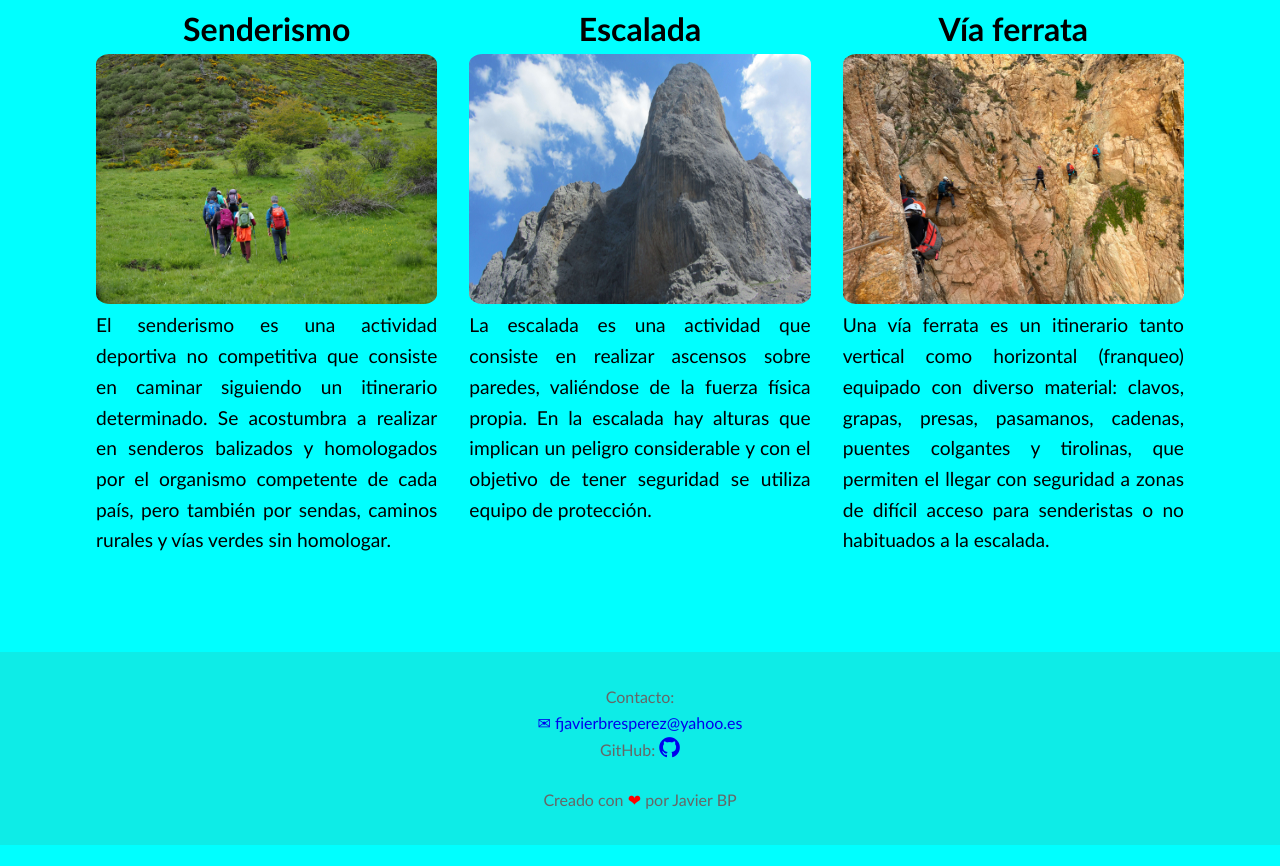
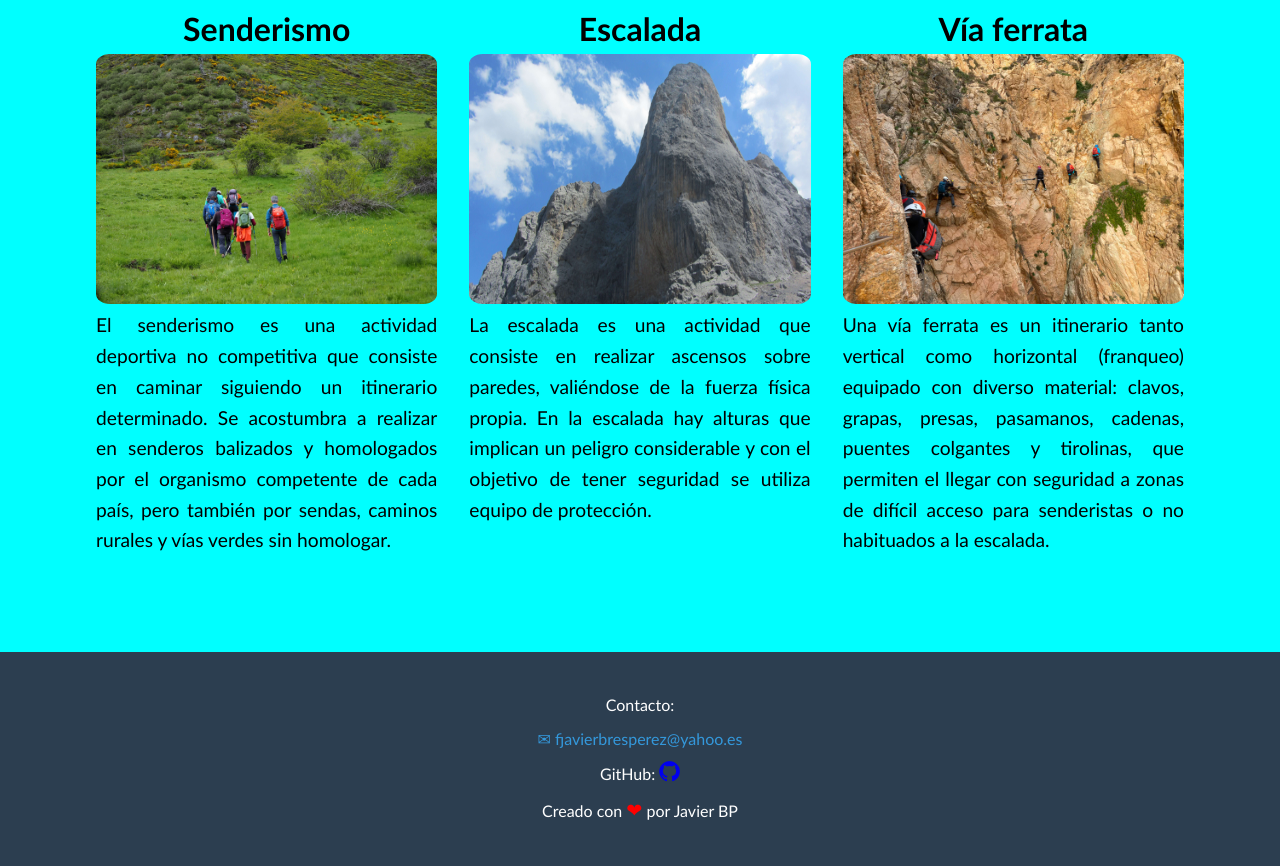
Before and after one commit to JavierBres/reto_frontend, a plain HTML site: page index.html in a window 1280 px wide. Shown: the part 596-1462 px from the top of the page. Before the commit the page ends 1441 px from the top, so only its background shows below. Drawn offline with Linux system fonts and the light colour scheme.

Commit message:
footer_new colors

```diff
--- a/css/footer.css
+++ b/css/footer.css
@@ -1,18 +1,24 @@
 footer {
+    background: #2c3e50;
+    color: white;
     text-align: center;
     padding: 2rem;
-    background-color: rgba(139, 69,19, 0.1);
-    color: #666;
+}
+
+footer p {
+    margin: 0.5rem 0;
 }
 
 .footer-mail {
+    color: #3498db;
     text-decoration: none;
 }
 
-footer span {
-    color: red;
+.footer-mail:hover {
+    color: tomato;
 }
 
-.footer-madeBy {
-    margin-top: 1.5rem;
+.footer-madeBy span {
+    color: red;
+    font-size: 1.2rem;
 }
```
